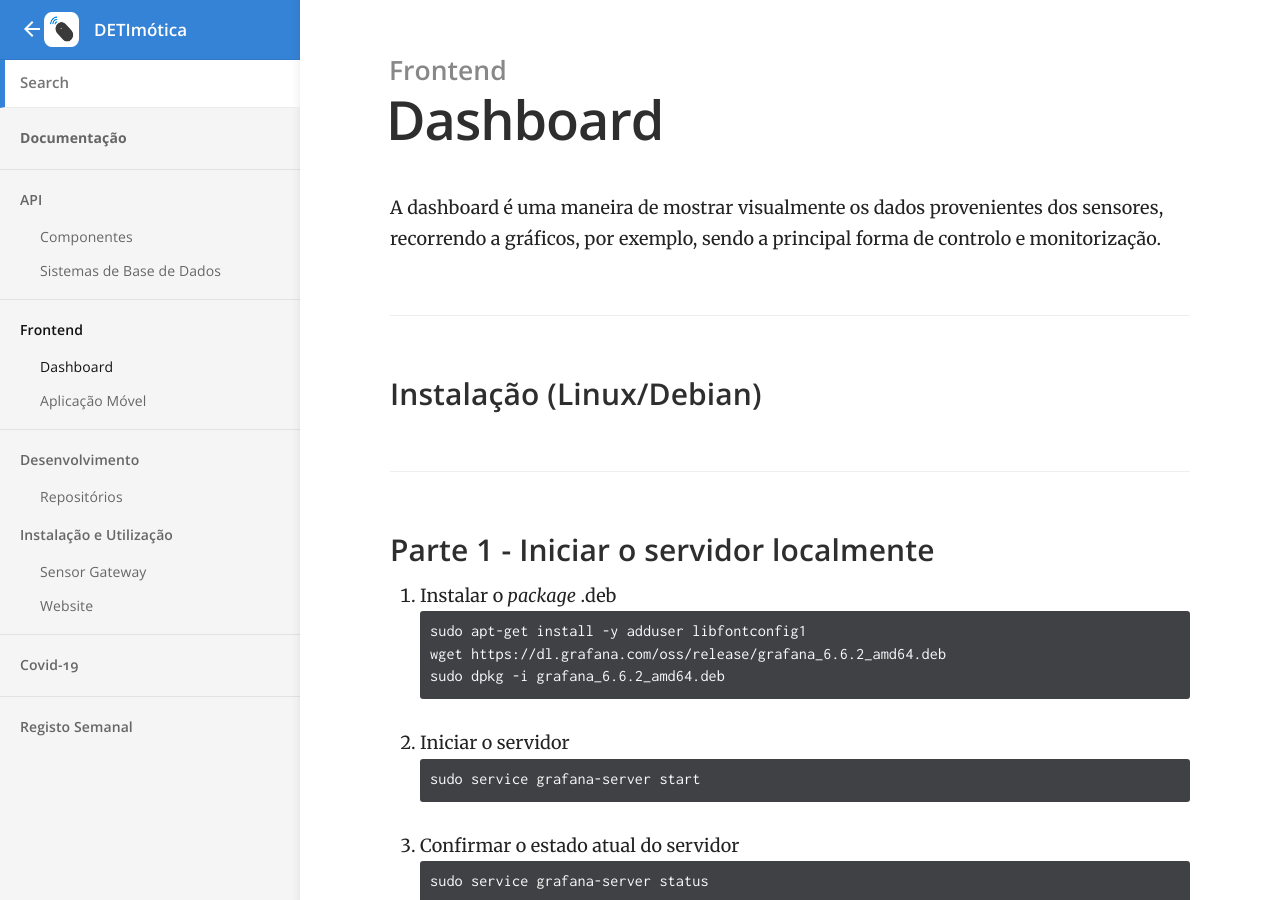
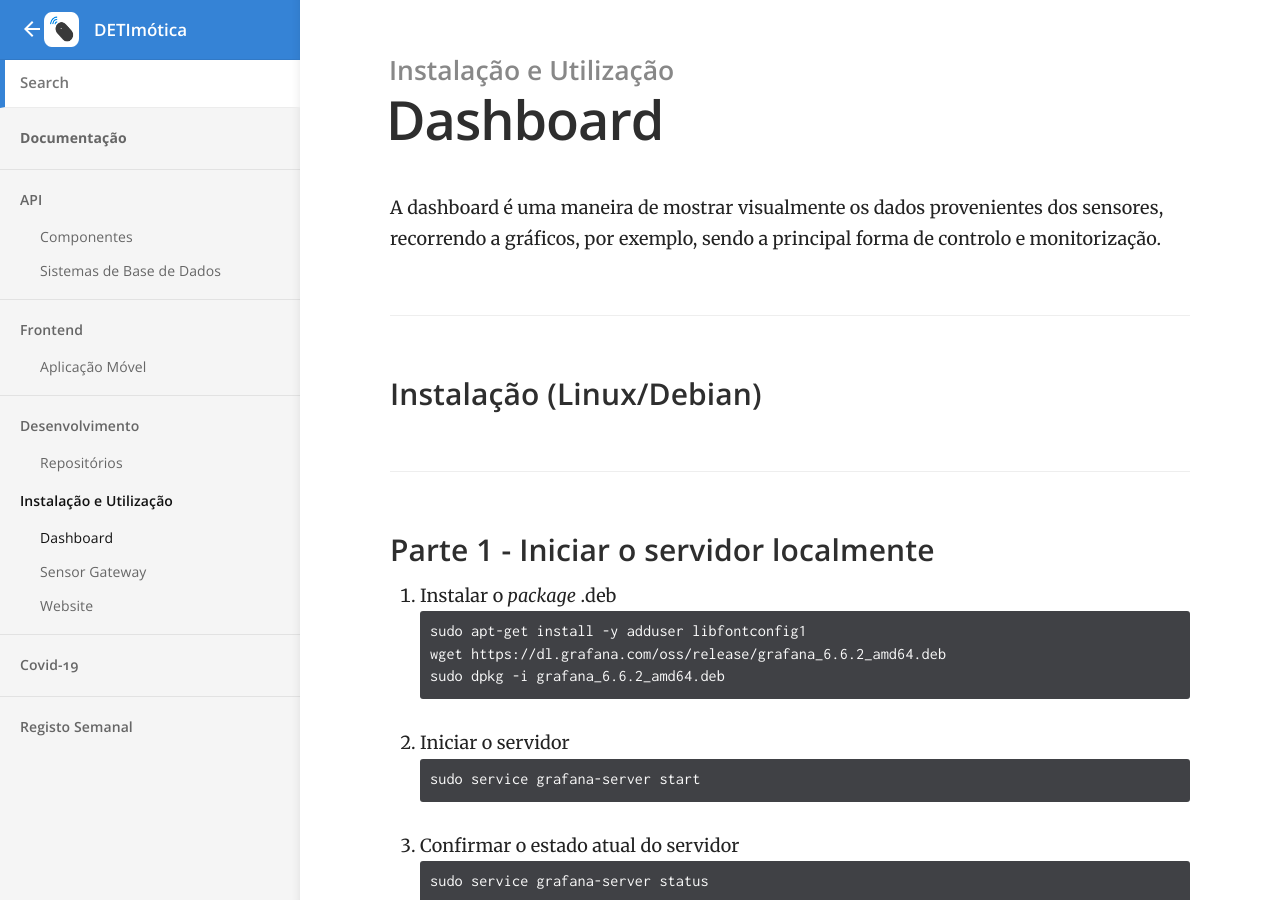
Before and after one commit to DETImotica/detimotica.github.io, a Jekyll site: the page built from _docs/instalacao/dashboard.md, in a window 1280 px wide and 900 px high. Built offline with Jekyll 4.4.1, drawn with Linux system fonts in a browser that asks for light colours.

Commit message:
Hotfix categories

```diff
--- a/_docs/frontend/dashboard.md
+++ b/_docs/instalacao/dashboard.md
@@ -1,8 +1,8 @@
 ---
 title: Dashboard
-category: Frontend
+category: Instalação e Utilização
 order: 1
-type: 2
+type: 3
 ---
 
 A dashboard é uma maneira de mostrar visualmente os dados provenientes dos sensores, recorrendo a gráficos, por exemplo, sendo a principal forma de controlo e monitorização.
```
Also changed, not shown: _posts/2020-04-10-week.md (+2 -0 lines), images/posts/grafana.jpg (added).
